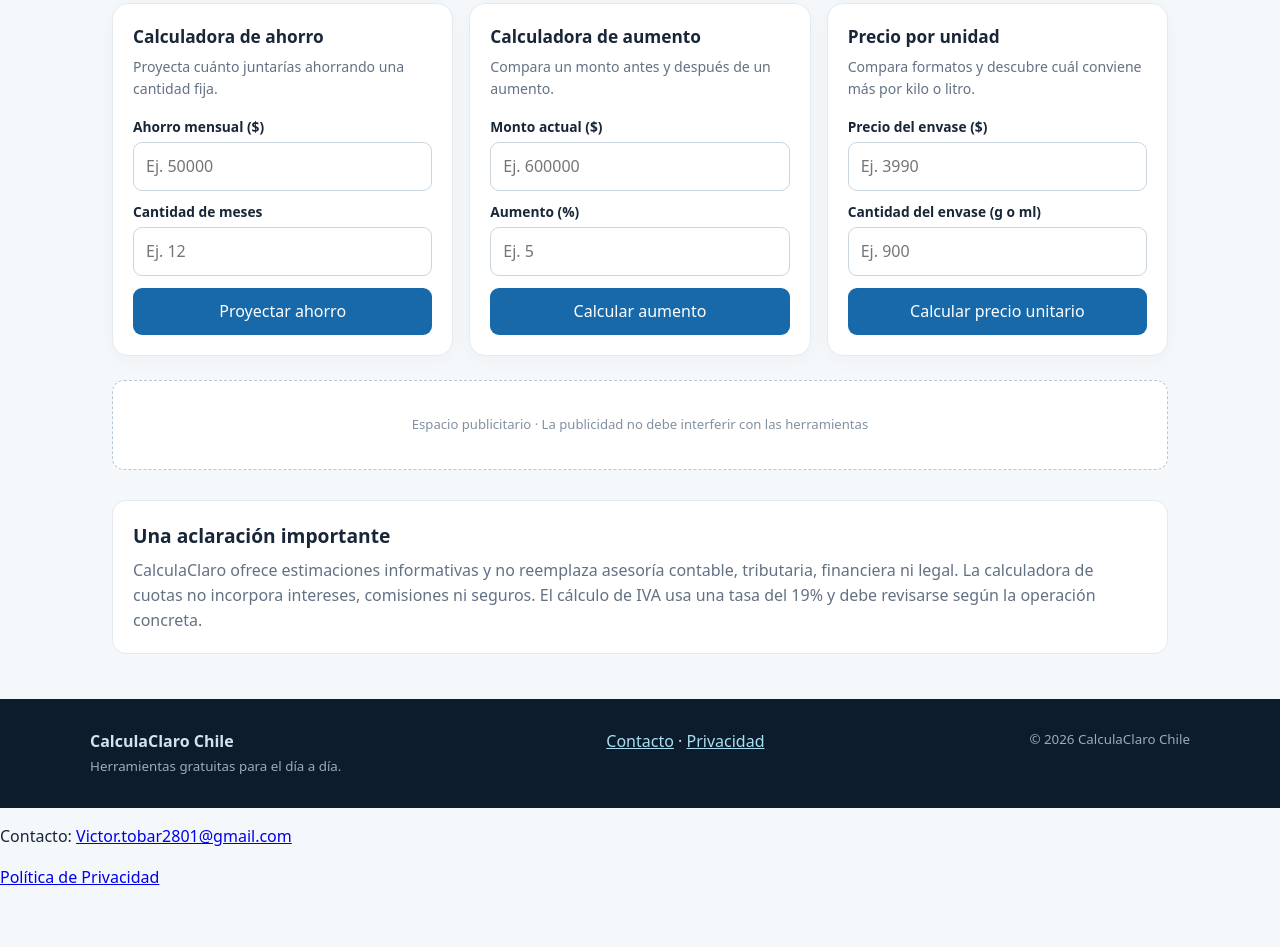
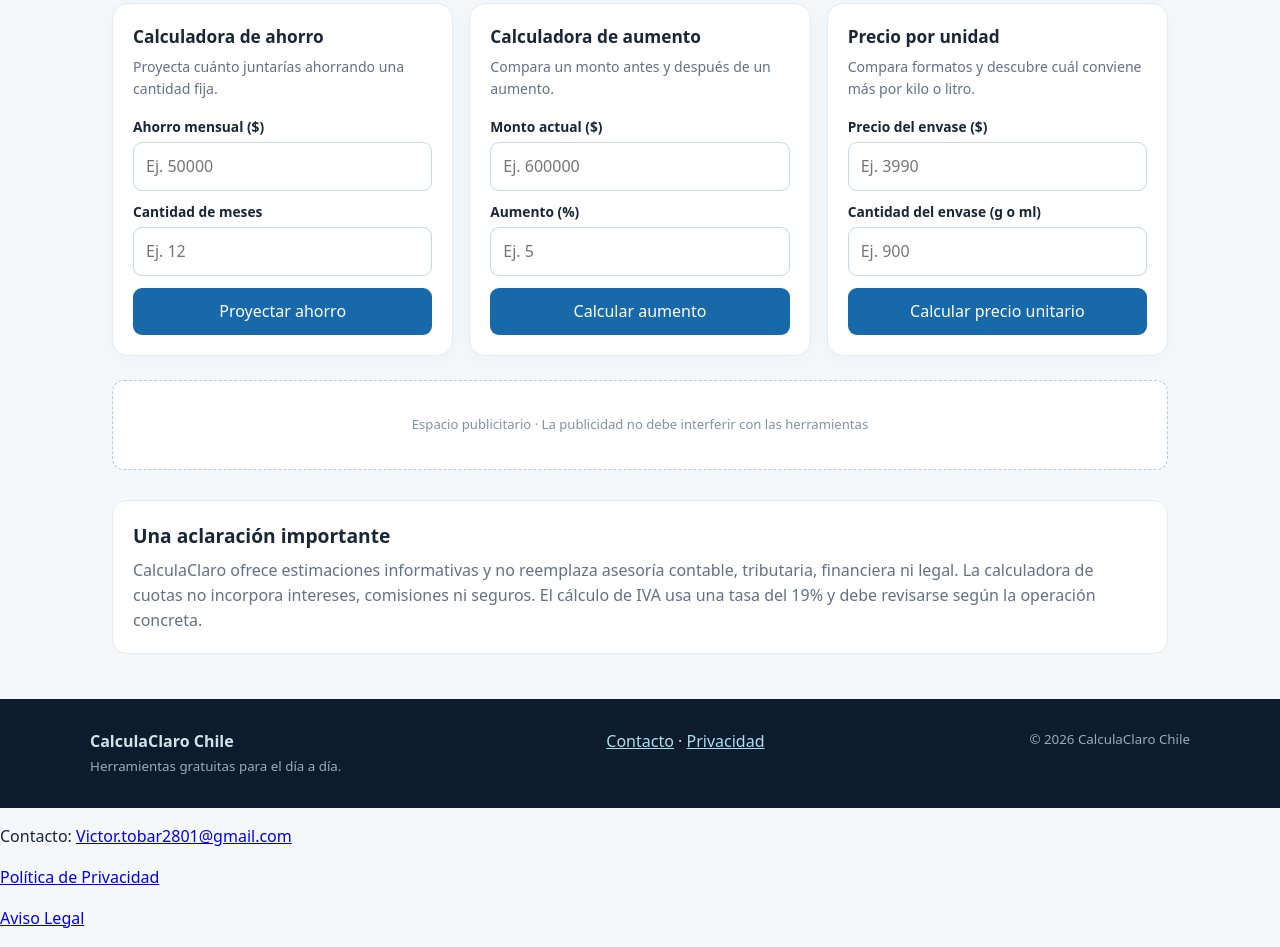
Before and after one commit to metalicafrantic-crypto/calculaclaro-chile, a plain HTML site: page index.html in a window 1280 px wide. Shown: the part 1781-2728 px from the top of the page. Before the commit the page ends 2687 px from the top, so only its background shows below. Drawn offline with Linux system fonts and the light colour scheme.

Commit message:
Actualizar index.html

```diff
--- a/index.html
+++ b/index.html
@@ -69,4 +69,5 @@ document.getElementById('year').textContent=new Date().getFullYear();
 </script>
 <p>Contacto: <a href="mailto:Victor.tobar2801@gmail.com">Victor.tobar2801@gmail.com</a></p>
 <p><a href="privacidad.html">Política de Privacidad</a></p>
+<p><a href="aviso-legal.html">Aviso Legal</a></p>
 </body></html>
```
